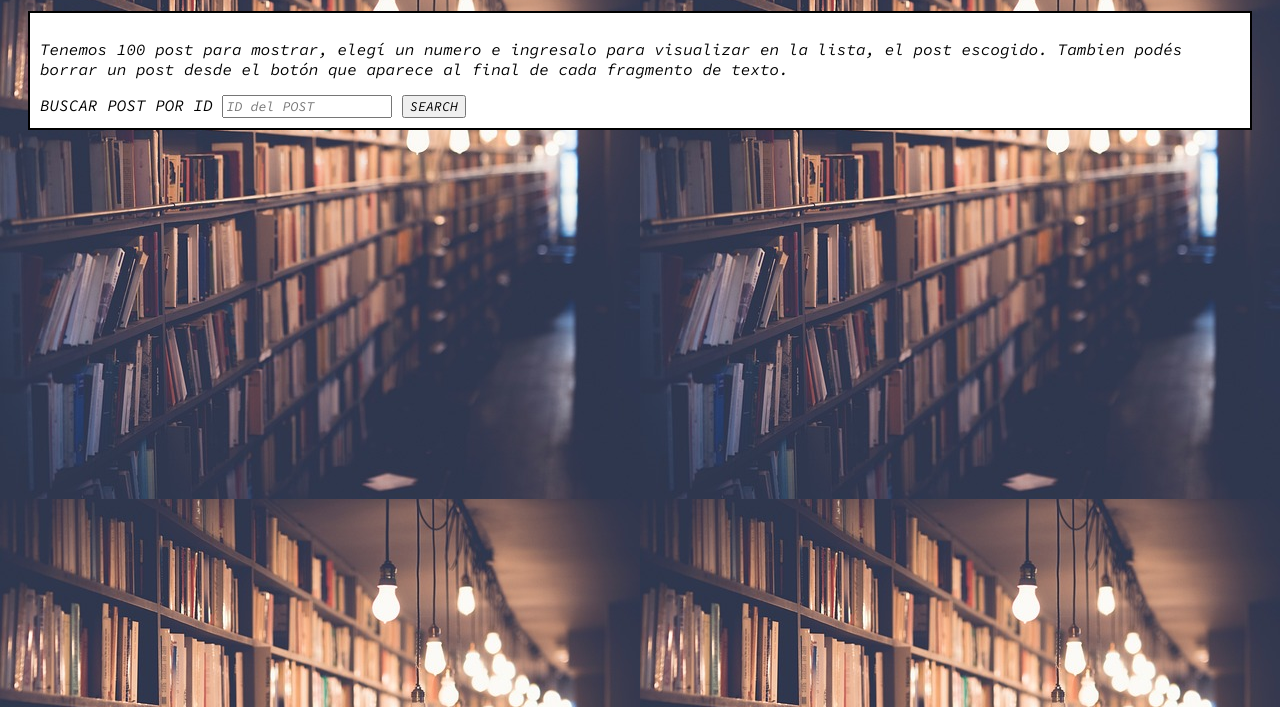
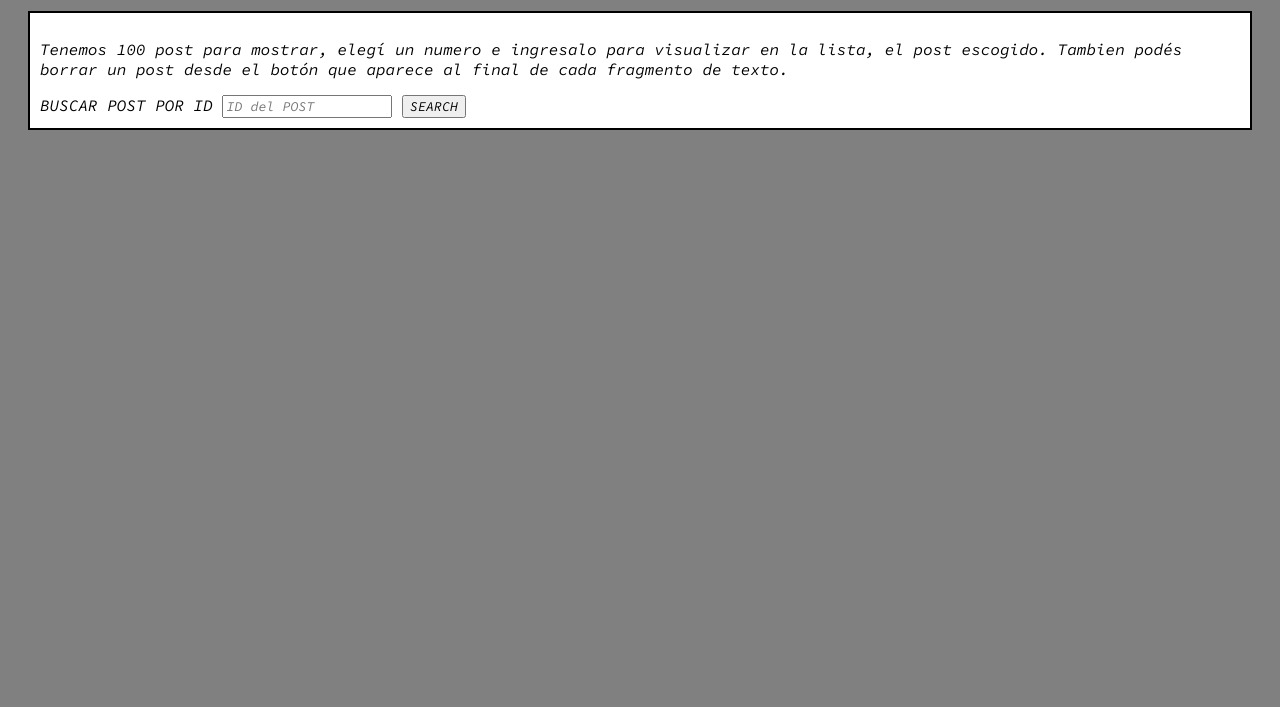
Before and after one commit to GraciaCorvalan/GetDeletePost, a plain HTML site: page index.html.html in a window 1280 px wide. Shown: the part 93-800 px from the top of the page. Drawn offline with Linux system fonts and the light colour scheme.

Commit message:
Cambio de fondo a color

```diff
--- a/delete1.css
+++ b/delete1.css
@@ -1,7 +1,8 @@
 body{
     /* background-image: url("https://cdn.pixabay.com/photo/2017/08/06/22/01/books-2596809_640.jpg" ); */
     font-family: 'Source Code Pro', monospace;
-    background-image: url("books-2596809_640.jpg");
+    /* background-image: url("books-2596809_640.jpg"); */
+    background-color: grey;
 }
 h1{
     -webkit-text-stroke: 2px black;
```
